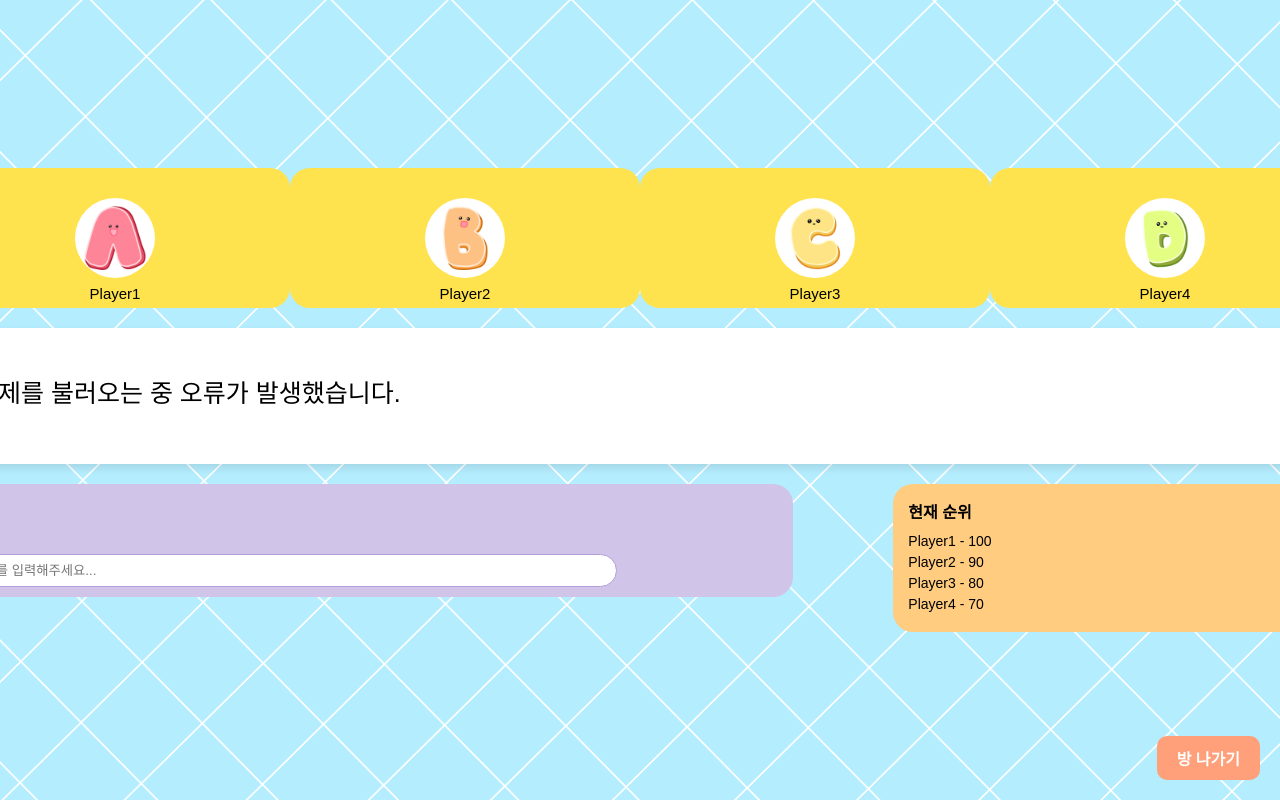
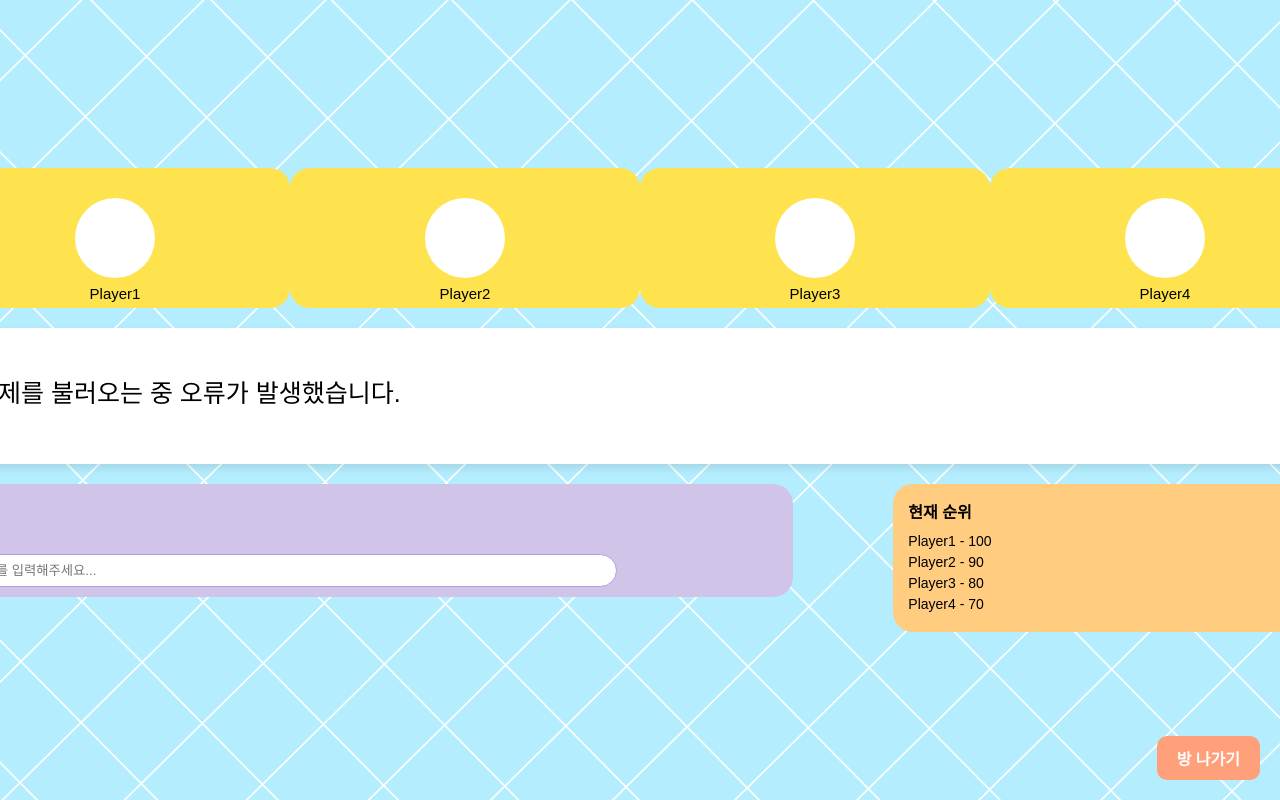
Before and after one commit to kw-ic-web/24-team-quizteam, a website: page CatchEnglish/views/gameRoom.html in a window 1280 px wide. Shown: the top 800 px of the page. Drawn offline with nearby package versions, Linux system fonts and the light colour scheme; no server answers.

Commit message:
사진 추가 및 로컬에 캐릭터 이름 받기

```diff
--- a/CatchEnglish/routes/api/users.js
+++ b/CatchEnglish/routes/api/users.js
@@ -65,7 +65,7 @@ router.post("/login", async (req, res) => {
         const token = jwt.sign({ userid: user.userid }, SECRET_KEY, { expiresIn: '1h' });
 
         // JSON으로 응답
-        res.json({ userid: user.userid, token });
+        res.json({ userid: user.userid, token, character: user.character });
     } catch (error) {
         console.error(error);
         res.status(500).json({ message: "서버 오류 발생" });
--- a/CatchEnglish/views/gameRoom.html
+++ b/CatchEnglish/views/gameRoom.html
@@ -11,19 +11,19 @@
   <div class="container">
     <div class="players">
       <div class="player">
-        <img src="/images/character_A.png" alt="Player 1" class="player-image">
+        <img src="/images/character_no.png" alt="Player 1" class="player-image">
         <div class="player-name">Player1</div>
       </div>
       <div class="player">
-        <img src="/images/character_B.png" alt="Player 2" class="player-image">
+        <img src="/images/character_no.png" alt="Player 2" class="player-image">
         <div class="player-name">Player2</div>
       </div>
       <div class="player">
-        <img src="/images/character_C.png" alt="Player 3" class="player-image">
+        <img src="/images/character_no.png" alt="Player 3" class="player-image">
         <div class="player-name">Player3</div>
       </div>
       <div class="player">
-        <img src="/images/character_D.png" alt="Player 4" class="player-image">
+        <img src="/images/character_no.png" alt="Player 4" class="player-image">
         <div class="player-name">Player4</div>
       </div>
     </div>
```
Also changed, not shown: CatchEnglish/public/images/character_no.png (added).
